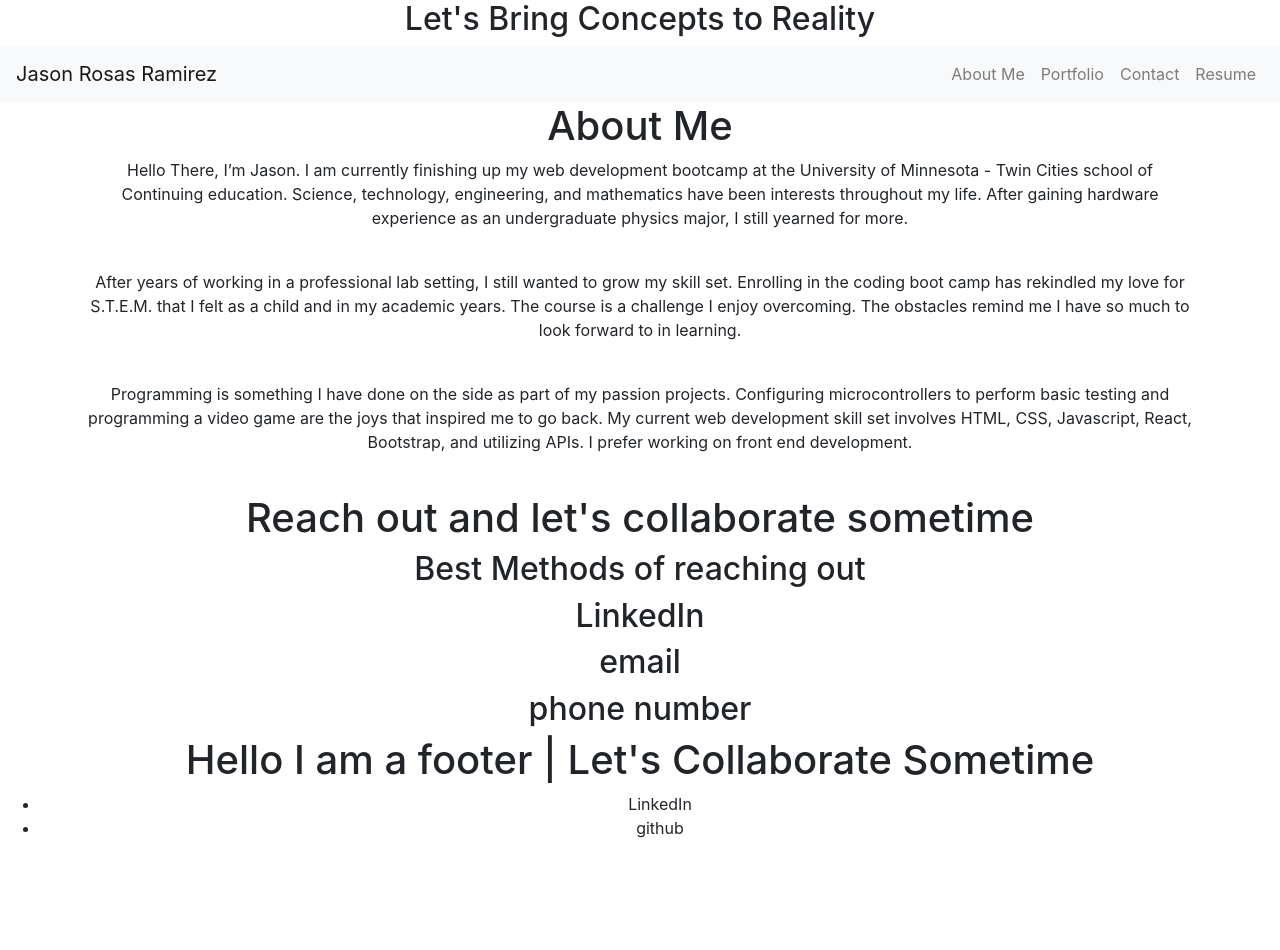
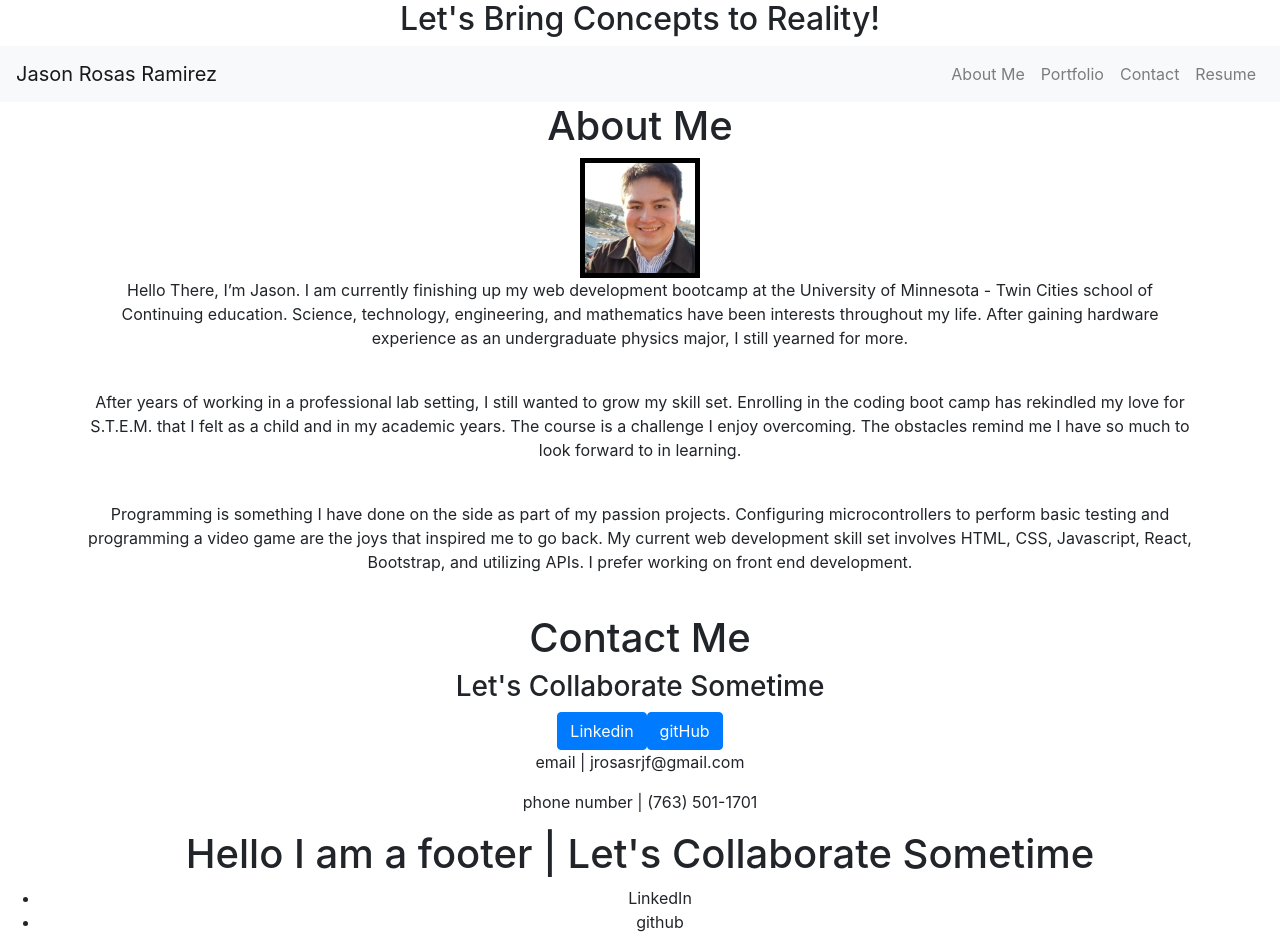
Before and after one commit to Jasonrosasramirez/jason-portfolio-react, a React (Create React App) app: page / in a window 1280 px wide. Before the commit the page ends 856 px from the top, so only its background shows below. Built offline with nearby package versions, Linux system fonts and the light colour scheme.

Commit message:
edits to main page

```diff
--- a/src/components/Header/MyHeader.jsx
+++ b/src/components/Header/MyHeader.jsx
@@ -3,7 +3,7 @@ import "./MyHeader.css";
 const MyHeader = () => {
     return (
         <header>
-            <h2>Let's Bring Concepts to Reality</h2>
+            <h2>Let's Bring Concepts to Reality!</h2>
         </header>
     )
 }
--- a/src/components/Navigation/MyNavBar.jsx
+++ b/src/components/Navigation/MyNavBar.jsx
@@ -18,7 +18,7 @@ function MyNavBar() {
 
       {/* This is where the links come in :D */}
       {/* About Me, Portfolio, Contact, and Resume, and the title corresponding to the current section is highlighted - from readme*/}
-      <Nav.Link href="#about">About Me</Nav.Link>
+      <Nav.Link href="#about">About Me</Nav.Link> {/* id link is placed in aboutMe.jsx*/}
       <Nav.Link href="#portfolio">Portfolio</Nav.Link>
       <Nav.Link href="#contact">Contact</Nav.Link>
       <Nav.Link href="#action4">Resume</Nav.Link>
--- a/src/pages/AboutMe/aboutMe.css
+++ b/src/pages/AboutMe/aboutMe.css
@@ -0,0 +1,5 @@
+#portraitOfJason {
+    height: 120px;
+    width: 120px;
+    border: black solid 5px;
+}
--- a/src/pages/AboutMe/aboutMe.jsx
+++ b/src/pages/AboutMe/aboutMe.jsx
@@ -1,4 +1,8 @@
+import React from "react";
 import "./aboutMe.css"; // styling
+import picture from "./jasonPortrait.jpg";
+
+
 
 /* -- What will be displayed on screen --*/
 const About = () => {
@@ -8,6 +12,8 @@ const About = () => {
 
 
             <article>
+                <img id = "portraitOfJason" src = {picture} alt = "picture of Jason" />
+
                 <p>
                     Hello There,
 
--- a/src/pages/Contact/contact.jsx
+++ b/src/pages/Contact/contact.jsx
@@ -3,16 +3,18 @@ import "./contact.css"
 const Contact = () => {
     return (
         <div id = "contact">
-            <h1>Reach out and let's collaborate sometime</h1>
+            <h1>Contact Me </h1>
+            <h3> Let's Collaborate Sometime</h3>
 
             <div>
-                <h2> Best Methods of reaching out </h2>
 
-                <h2>LinkedIn</h2>
+                <a href = "https://www.linkedin.com/in/jason-rosas-ramirez/" target="_blank" class="btn btn-primary"> Linkedin </a>
+                <a href = "https://github.com/Jasonrosasramirez" target="_blank" class="btn btn-primary"> gitHub </a>
 
-                <h2>email</h2>
+                <p>email | jrosasrjf@gmail.com</p>
+                <p>phone number | (763) 501-1701</p>
 
-                <h2>phone number</h2>
+
 
             </div>
         </div>
```
Also changed, not shown: src/pages/AboutMe/jasonPortrait.jpg (added).
